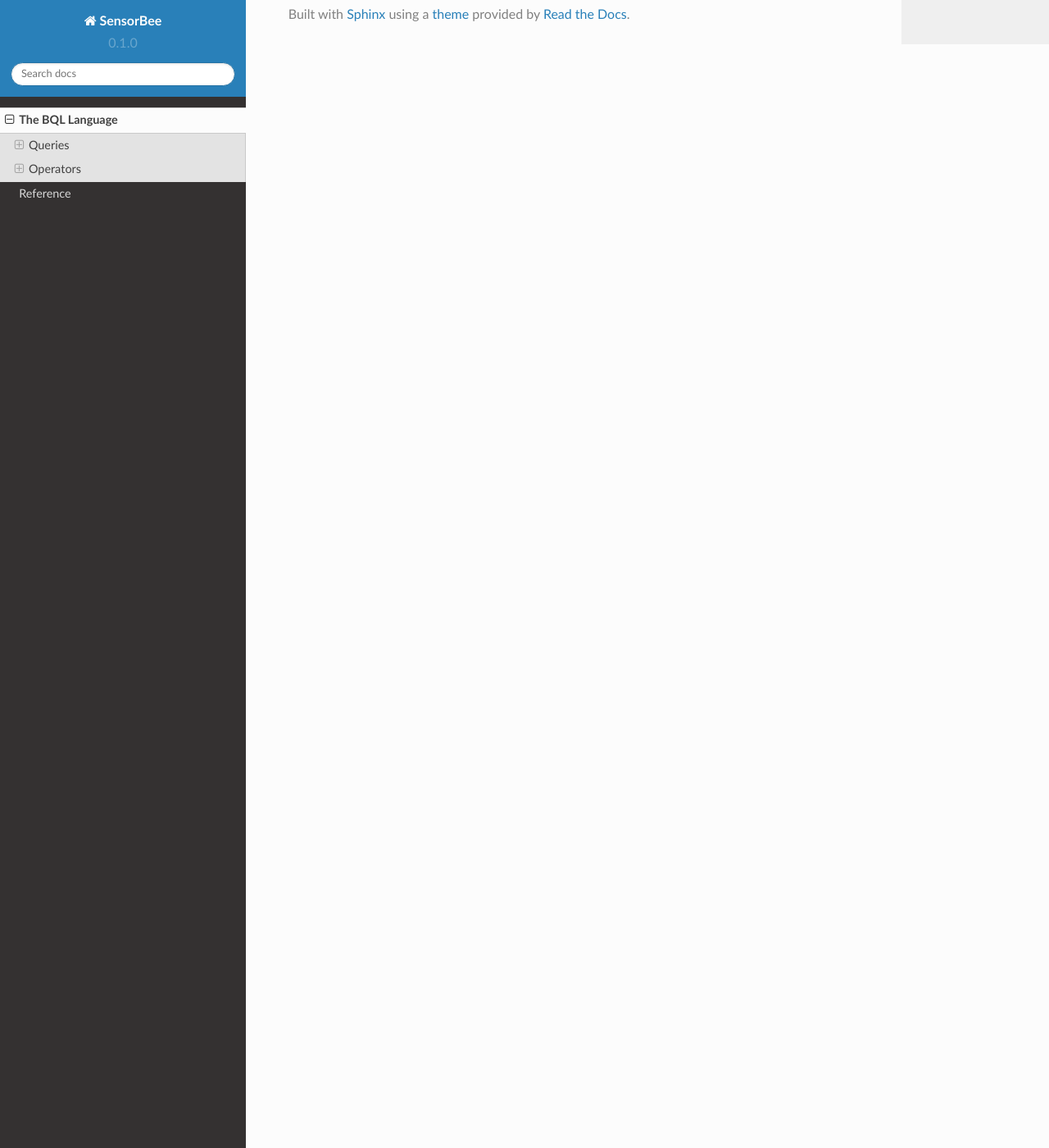
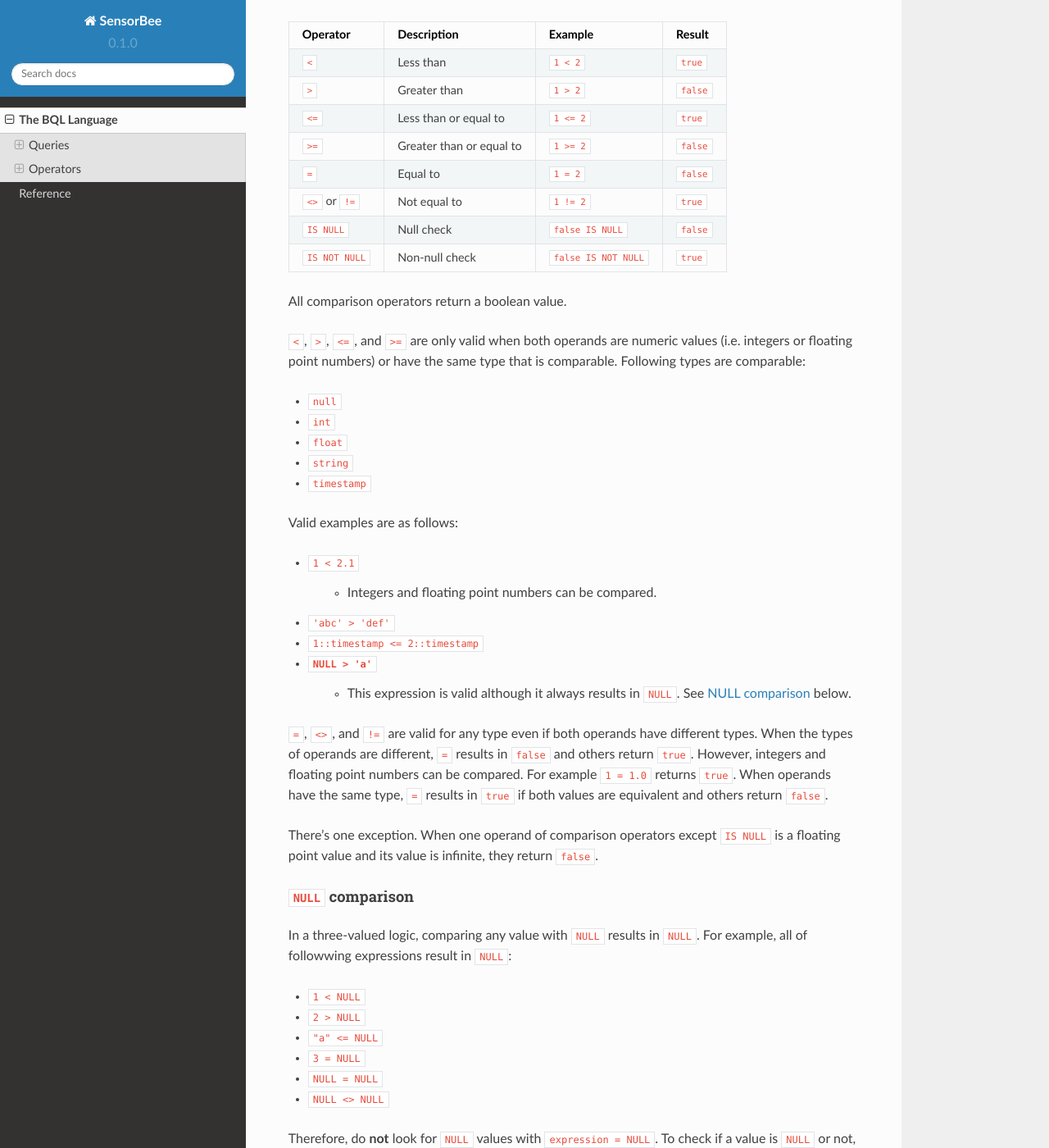
Before and after one commit to sensorbee/docs, a Sphinx documentation site: the page built from source/bql.rst, in a window 1280 px wide and 1400 px high, scrolled down 2836 px. Shown: the whole window at 82% size. Built offline with Sphinx 7.4.7 and the Read the Docs theme 2.0.0, drawn with Linux system fonts in a browser that asks for light colours; some of the changed text lies outside the part shown.

Commit message:
Add description of operators

```diff
--- a/source/bql/operators.rst
+++ b/source/bql/operators.rst
@@ -36,11 +36,115 @@ example, ``3 + 5 * 2.5`` is valid.
 String operators
 ================
 
+BQL provides following string operators:
+
+.. csv-table::
+   :header: "Operator", "Description", "Example", "Result"
+
+   ``||``, Concatenation, "``'Hello' || ', world'``", "``'Hello, world'``"
+
+All types convertible to a string can be an operand of ``||``. When an operand
+isn't a string, it's converted to string. Then, it's concatenated as a string.
+For example, ``'a' || 1`` results in ``'a1'`` and ``10 || true`` will be
+``10true``.
+
 Comparison operators
 ====================
 
+BQL provides following comparison operators:
+
+.. csv-table::
+   :header: "Operator", "Description", "Example", "Result"
+
+   ``<``, Less than, ``1 < 2``, ``true``
+   ``>``, Greater than, ``1 > 2``, ``false``
+   ``<=``, Less than or equal to, ``1 <= 2``, ``true``
+   ``>=``, Greater than or equal to, ``1 >= 2``, ``false``
+   ``=``, Equal to, ``1 = 2``, ``false``
+   ``<>`` or ``!=``, Not equal to, ``1 != 2``, ``true``
+   ``IS NULL``, Null check, ``false IS NULL``, ``false``
+   ``IS NOT NULL``, Non-null check, ``false IS NOT NULL``, ``true``
+
+All comparison operators return a boolean value.
+
+``<``, ``>``, ``<=``, and ``>=`` are only valid when both operands are numeric
+values (i.e. integers or floating point numbers) or have the same type that is
+comparable. Following types are comparable:
+
+* ``null``
+* ``int``
+* ``float``
+* ``string``
+* ``timestamp``
+
+Valid examples are as follows:
+
+* ``1 < 2.1``
+
+    * Integers and floating point numbers can be compared.
+
+* ``'abc' > 'def'``
+* ``1::timestamp <= 2::timestamp``
+* ``NULL > 'a'``
+    * This expression is valid although it always results in ``NULL``. See
+      :ref:`bql_operators_null_comparison` below.
+
+``=``, ``<>``, and ``!=`` are valid for any type even if both operands have
+different types. When the types of operands are different, ``=`` results in
+``false`` and others return ``true``. However, integers and floating point
+numbers can be compared. For example ``1 = 1.0`` returns ``true``. When
+operands have the same type, ``=`` results in ``true`` if both values are
+equivalent and others return ``false``.
+
+There's one exception. When one operand of comparison operators except
+``IS NULL`` is a floating point value and its value is infinite, they return
+``false``.
+
+.. _bql_operators_null_comparison:
+
+``NULL`` comparison
+-------------------
+
+In a three-valued logic, comparing any value with ``NULL`` results in ``NULL``.
+For example, all of followwing expressions result in ``NULL``:
+
+* ``1 < NULL``
+* ``2 > NULL``
+* ``"a" <= NULL``
+* ``3 = NULL``
+* ``NULL = NULL``
+* ``NULL <> NULL``
+
+Therefore, do **not** look for ``NULL`` values with ``expression = NULL``.
+To check if a value is ``NULL`` or not, use ``IS NULL`` or ``IS NOT NULL``
+operator. ``expression IS NULL`` operator returns ``true`` only when an
+expression is ``NULL``.
+
+.. note::
+
+    ``[NULL] = [NULL]`` and ``{'a': NULL} = {'a': NULL}`` result in ``true``
+    although it contradict the three-valued logic. This specification is
+    provided for convenience. Arrays or maps often have ``NULL`` to indicate
+    that there's no value for a specific key but the key actually exists. In
+    other words, ``{'a': NULL, 'b': 1}`` and ``{'b': 1}`` are different.
+    Therefore, ``NULL`` in arrays are maps are compared as if it's a regular
+    value. Unlike ``NULL``, comparing infinite floating point values
+    always result in ``false``.
+
 Logical operators
 =================
+
+BQL provides following logical operators:
+
+.. csv-table::
+   :header: "Operator", "Description", "Example", "Result"
+
+   ``AND``, Logical and, ``1 < 2 AND 2 < 3``, ``true``
+   ``OR``, Logical or, ``1 < 2 OR 2 > 3``, ``true``
+   ``NOT``, Logical negation, ``NOT 1 < 2``, ``false``
+
+Logical operators also follow the three-valued logic. For example,
+``true AND NULL`` and ``NULL OR false`` result in ``NULL``.
 
 JSON operators
 ==============
```
